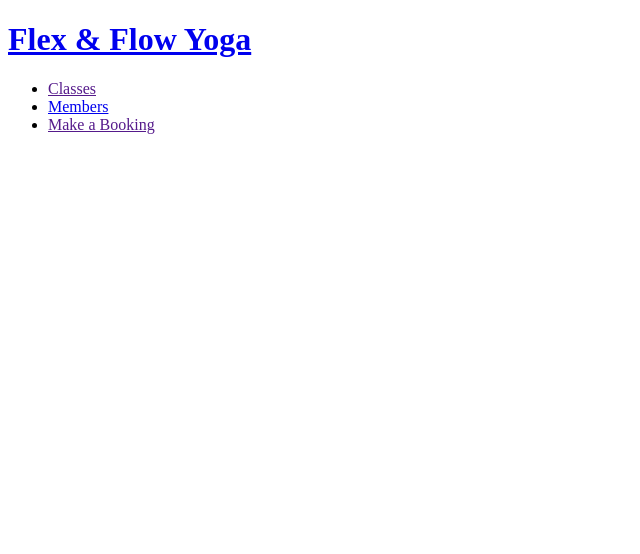
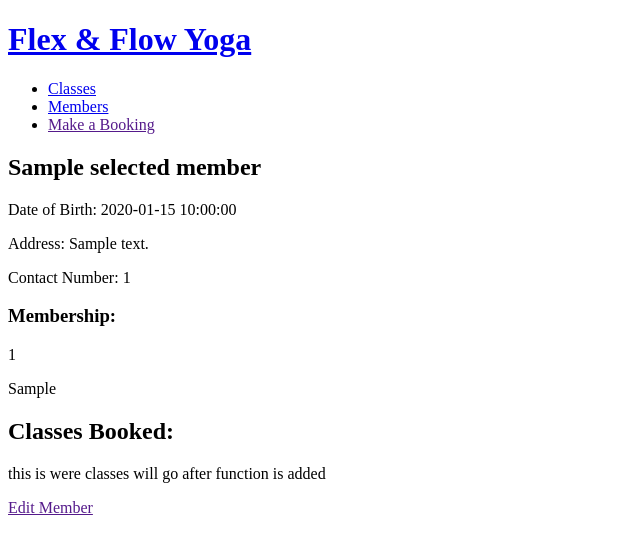
Before and after one commit to jaeltg/CC_project_1, a Flask app: template templates/members/show.html in a window 1280 px wide. Shown: the top 554 px of the page, without its empty margins (0-640 px from the left). Run offline with Flask 2, Linux system fonts and the light colour scheme; the template is opened without the code that fills it: most values are stand-ins (such as "Sample title", 1, 10 or a date in 2020).

Commit message:
added route and html template for show one member

```diff
--- a/controllers/members_controller.py
+++ b/controllers/members_controller.py
@@ -9,3 +9,8 @@ members_blueprint = Blueprint("members", __name__)
 def members():
     members = member_repository.select_all()
     return render_template("members/index.html", title = "Members", all_members=members)
+
+@members_blueprint.route('/members/<id>')
+def show_member(id):
+    member = member_repository.select(id)
+    return render_template("members/show.html", title=member.name, selected_member= member)
--- a/templates/base.html
+++ b/templates/base.html
@@ -13,7 +13,7 @@
     <nav>
         <ul>
             <li>
-                <a href="">Classes</a>
+                <a href="/classes">Classes</a>
             </li>
             <li>
                 <a href="/members">Members</a>
--- a/templates/members/show.html
+++ b/templates/members/show.html
@@ -1,5 +1,27 @@
 {% extends 'base.html'%}
 
 {% block content %}
+<section>
+    <h2>{{selected_member.name}}</h2>
+    <p>
+        Date of Birth: {{selected_member.date_of_birth}}
+    </p>
+    <p>
+        Address: {{selected_member.address}}
+    </p>
+    <p>
+        Contact Number: {{selected_member.contact_number}}
+    </p>
+</section>
+<section>
+    <h3>Membership:</h3>
+    <p>{{selected_member.memb_number}}</p>
+    <p>{{selected_member.memb_type}}</p>
+</section>
+<section>
+    <h2>Classes Booked:</h2>
+    <p>this is were classes will go after function is added</p>
+</section>
+<a href="">Edit Member</a>
 
 {% endblock %}
```
Also changed, not shown: templates/members/index.html (+6 -2 lines).
